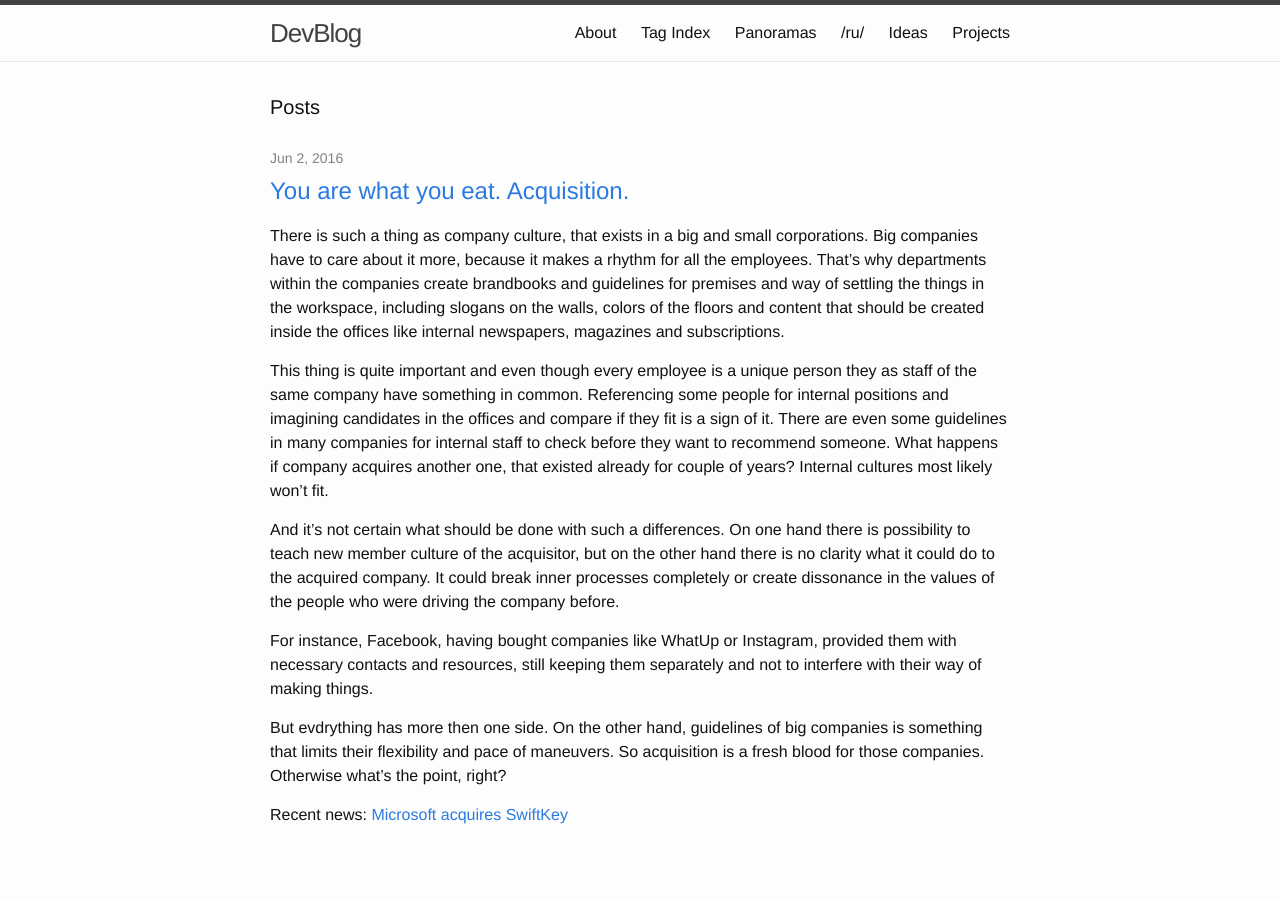
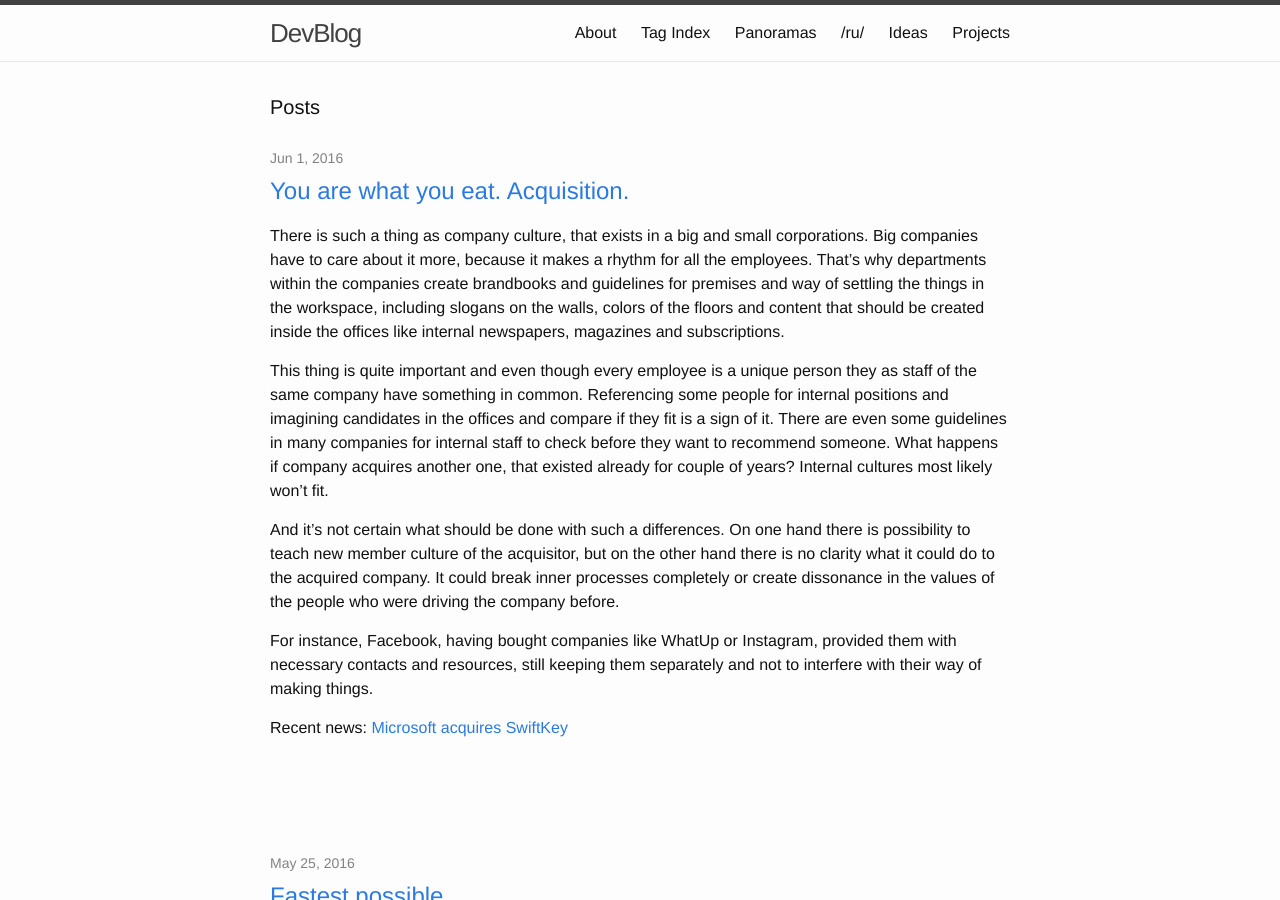
Before and after one commit to famer/blog, a Jekyll site: the page built from index.html, in a window 1280 px wide and 900 px high. Built offline with Jekyll 4.4.1, drawn with Linux system fonts in a browser that asks for light colours; the list of posts is cut into pages by our own code; some of the changed text lies outside the part shown.

Commit message:
acquisituin post fixes

```diff
--- a/_posts/2016-06-02-you-are-what-you-eat-acquisition.md
+++ /dev/null
@@ -1,19 +0,0 @@
----
-title: You are what you eat. Acquisition.
----
-
-There is such a thing as company culture, that exists in a big and small corporations. Big companies have to care about it more, because it makes a rhythm for all the employees.
-That’s why departments within the companies create brandbooks and guidelines for premises and way of settling the things in the workspace, including slogans on the walls, colors of the floors and content that should be created inside the offices like internal newspapers, magazines and subscriptions.
-
-This thing is quite important and even though every employee is a unique person they as staff of the same company have something in common.
-Referencing some people for internal positions and imagining candidates in the offices and compare if they fit is a sign of it. There are even some guidelines in many companies for internal staff to check before they want to recommend someone.
-What happens if company acquires another one, that existed already for couple of years? Internal cultures most likely won’t fit.
-
-And it’s not certain what should be done with such a differences. On one hand there is possibility to teach new member culture of the acquisitor, but on the other hand there is no clarity what it could do to the acquired company. It could break inner processes completely or create dissonance in the values of the people who were driving the company before.
-
-For instance, Facebook, having bought companies like WhatUp or Instagram, provided them with necessary contacts and resources, still keeping them separately and not to interfere with their way of making things.
-
-But evdrything has more then one side.
-On the other hand, guidelines of big companies is something that limits their flexibility and pace of maneuvers. So acquisition is a fresh blood for those companies. Otherwise what's the point, right?
-
-Recent news: [Microsoft acquires SwiftKey](http://blogs.microsoft.com/blog/2016/02/03/microsoft-acquires-swiftkey-in-support-of-re-inventing-productivity-ambition/)
```
Also changed, not shown: _posts/2016-06-01-you-are-what-you-eat-acquisition.md (+2 -0 lines).
